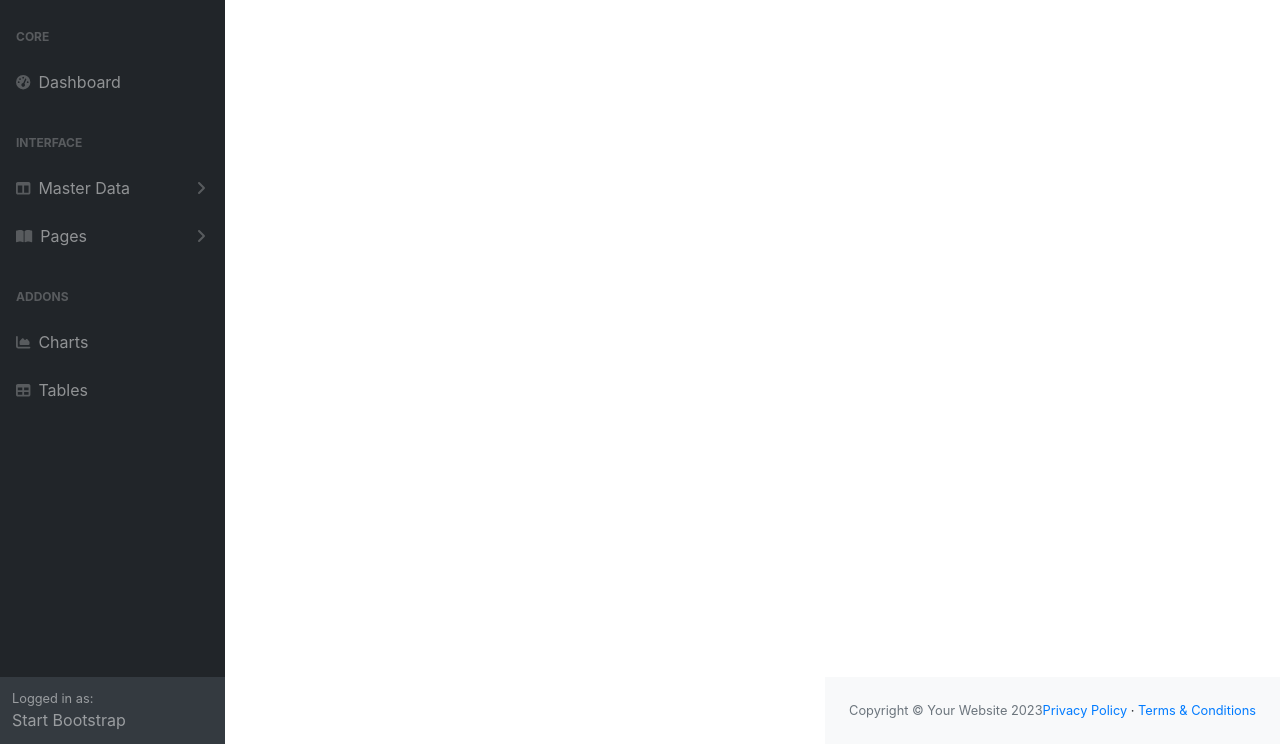
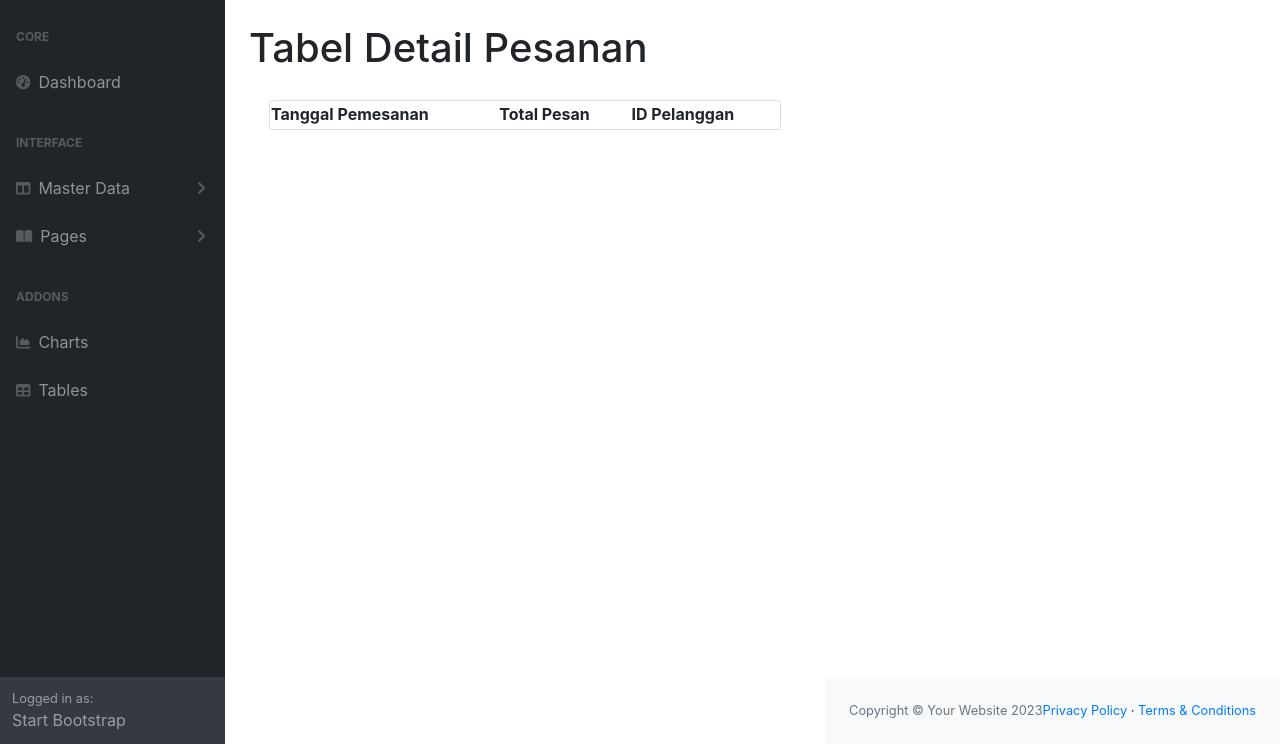
Before and after one commit to andiarz/Tugas_MSIB, a PHP site: page /index.php?url=pesanan_detail in a window 1280 px wide. Shown: the part 56-800 px from the top of the page. Run offline with PHP 8.4, Linux system fonts and the light colour scheme; data comes from the database, SQL or seed files in the repository; data that the repository does not hold is empty; some libraries are stand-ins or nearby versions.

Commit message:
Update pesanan_detail.php

```diff
--- a/TugasPHP/web_native-master/admin/pesanan_detail.php
+++ b/TugasPHP/web_native-master/admin/pesanan_detail.php
@@ -5,8 +5,24 @@ $pesanan = $model->getPesanan($id);
 
 ?>
 
-<div>
-    <h3><?= $pesanan['tanggal'] ?> </h3>
-    <h3><?= $pesanan['total'] ?> </h3>
-    <h3><?= $pesanan['pelanggan_id'] ?> </h3>
+<h1 class="mt-4">Tabel Detail Pesanan</h1>
+<div class="card-body">
+    <div class="card mb-4">
+                                <table id="datatablesSimple">
+                                    <thead>
+                                        <tr>
+                                            <th>Tanggal Pemesanan</th>
+                                            <th>Total Pesan</th>
+                                            <th>ID Pelanggan</th>
+                                        </tr>
+                                    </thead>
+                                    <tbody>
+                                        <tr>
+                                            <td><?= $pesanan['tanggal'] ?> </td>
+                                            <td><?= $pesanan['total'] ?> </td>
+                                            <td><?= $pesanan['pelanggan_id'] ?> </td>
+                                        </tr>
+                                    </tbody>
+                                    </table>
 </div>
+</div>
```
